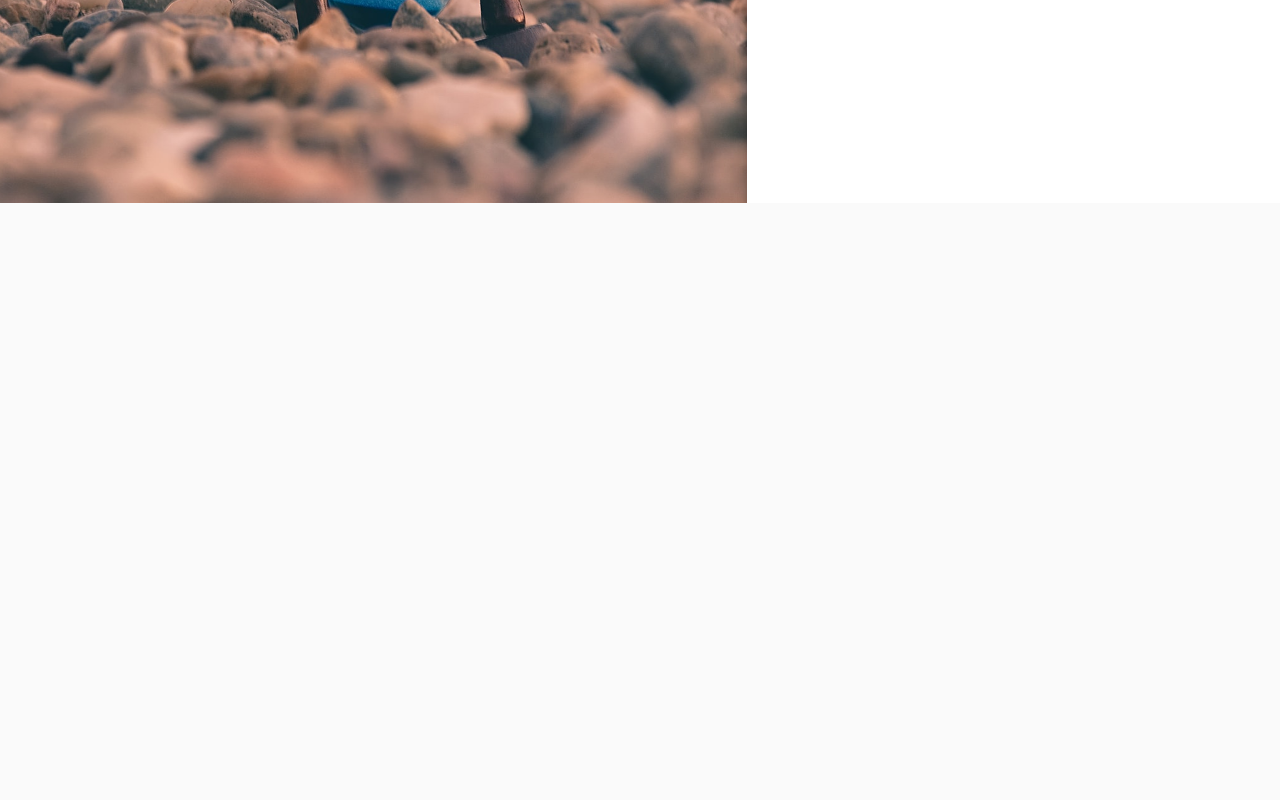
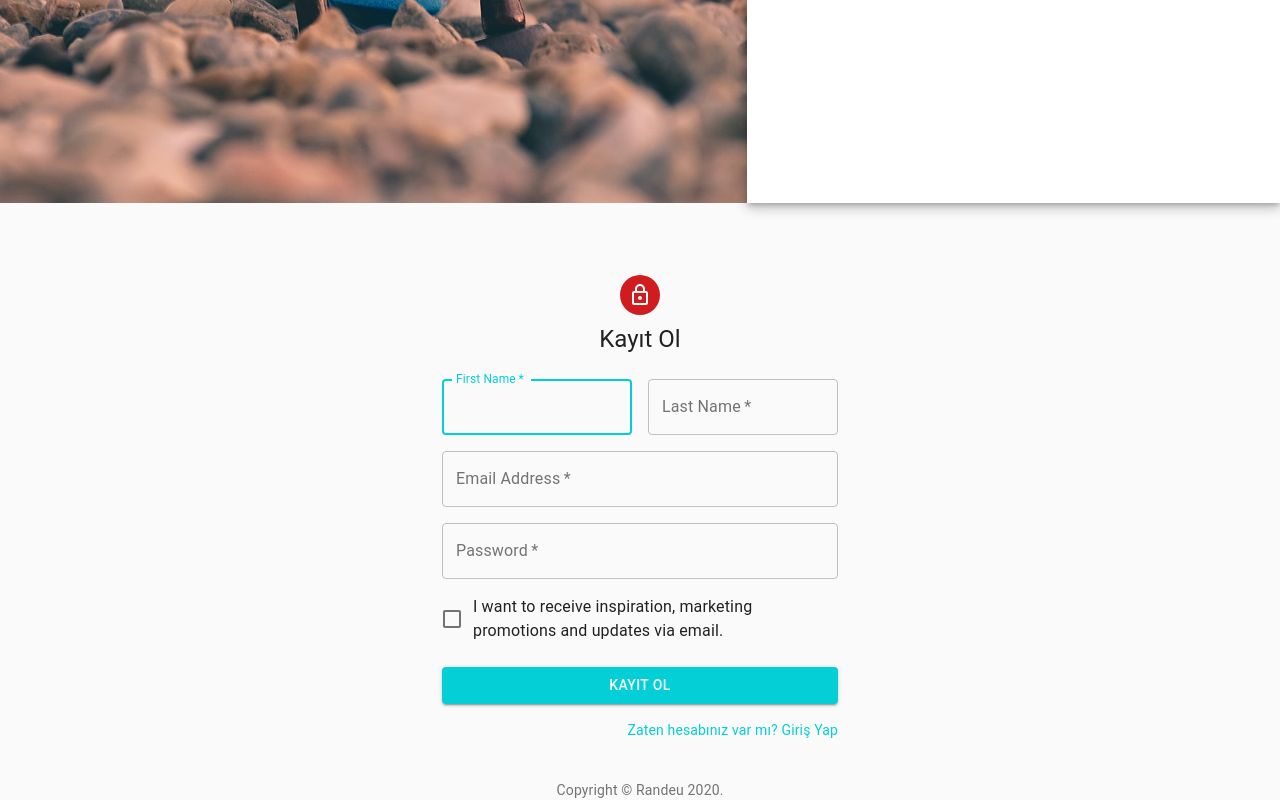
Before and after one commit to serbestemre/randeu-webApp, a React app: page / in a window 1280 px wide. Shown: the part 2789-3589 px from the top of the page. Before the commit the page ends 2992 px from the top, so only its background shows below. Built offline with nearby package versions, Linux system fonts and the light colour scheme.

Commit message:
register page is added

```diff
--- a/src/App.js
+++ b/src/App.js
@@ -3,6 +3,7 @@
 import Landing from "./pages/Landing/Landing";
 import Layout from "./hoc/Layout/Layout";
 import Login from "./pages/Login/Login";
+import Register from "./pages/Register/Register";
 import Auxiliary from "./hoc/Auxiliary/Auxiliary";
 
 const App = () => {
@@ -12,6 +13,7 @@
      <Landing />
     </Layout>
     <Login/>
+    <Register/>
    </Auxiliary>
   );
 };
--- /dev/null
+++ b/src/pages/Register/Register.js
@@ -0,0 +1,140 @@
+import React from 'react';
+import Avatar from '@material-ui/core/Avatar';
+import Button from '@material-ui/core/Button';
+import CssBaseline from '@material-ui/core/CssBaseline';
+import TextField from '@material-ui/core/TextField';
+import FormControlLabel from '@material-ui/core/FormControlLabel';
+import Checkbox from '@material-ui/core/Checkbox';
+import Link from '@material-ui/core/Link';
+import Grid from '@material-ui/core/Grid';
+import Box from '@material-ui/core/Box';
+import LockOutlinedIcon from '@material-ui/icons/LockOutlined';
+import Typography from '@material-ui/core/Typography';
+import { makeStyles } from '@material-ui/core/styles';
+import Container from '@material-ui/core/Container';
+
+function Copyright() {
+  return (
+    <Typography variant="body2" color="textSecondary" align="center">
+      {'Copyright © '}
+      <Link color="inherit" href="https://material-ui.com/">
+        Randeu
+      </Link>{' '}
+      {new Date().getFullYear()}
+      {'.'}
+    </Typography>
+  );
+}
+
+const useStyles = makeStyles((theme) => ({
+  paper: {
+    marginTop: theme.spacing(8),
+    display: 'flex',
+    flexDirection: 'column',
+    alignItems: 'center',
+  },
+  avatar: {
+    margin: theme.spacing(1),
+    backgroundColor: theme.palette.secondary.main,
+  },
+  form: {
+    width: '100%', // Fix IE 11 issue.
+    marginTop: theme.spacing(3),
+  },
+  submit: {
+    margin: theme.spacing(3, 0, 2),
+  },
+}));
+
+export default function Register() {
+  const classes = useStyles();
+
+  return (
+    <Container component="main" maxWidth="xs">
+      <CssBaseline />
+      <div className={classes.paper}>
+        <Avatar className={classes.avatar}>
+          <LockOutlinedIcon />
+        </Avatar>
+        <Typography component="h1" variant="h5">
+            Kayıt Ol
+        </Typography>
+        <form className={classes.form} noValidate>
+          <Grid container spacing={2}>
+            <Grid item xs={12} sm={6}>
+              <TextField
+                autoComplete="fname"
+                name="firstName"
+                variant="outlined"
+                required
+                fullWidth
+                id="firstName"
+                label="First Name"
+                autoFocus
+              />
+            </Grid>
+            <Grid item xs={12} sm={6}>
+              <TextField
+                variant="outlined"
+                required
+                fullWidth
+                id="lastName"
+                label="Last Name"
+                name="lastName"
+                autoComplete="lname"
+              />
+            </Grid>
+            <Grid item xs={12}>
+              <TextField
+                variant="outlined"
+                required
+                fullWidth
+                id="email"
+                label="Email Address"
+                name="email"
+                autoComplete="email"
+              />
+            </Grid>
+            <Grid item xs={12}>
+              <TextField
+                variant="outlined"
+                required
+                fullWidth
+                name="password"
+                label="Password"
+                type="password"
+                id="password"
+                autoComplete="current-password"
+              />
+            </Grid>
+            <Grid item xs={12}>
+              <FormControlLabel
+                control={<Checkbox value="allowExtraEmails" color="primary" />}
+                label="I want to receive inspiration, marketing promotions and updates via email."
+              />
+            </Grid>
+          </Grid>
+          <Button
+            type="submit"
+            fullWidth
+            variant="contained"
+            color="primary"
+            className={classes.submit}
+          >
+            Kayıt Ol
+          </Button>
+          <Grid container justify="flex-end">
+            <Grid item>
+              <Link href="#" variant="body2">
+                Zaten hesabınız var mı? Giriş Yap
+              </Link>
+            </Grid>
+          </Grid>
+        </form>
+      </div>
+      <Box mt={5}>
+        <Copyright />
+      </Box>
+    </Container>
+  );
+}
```
